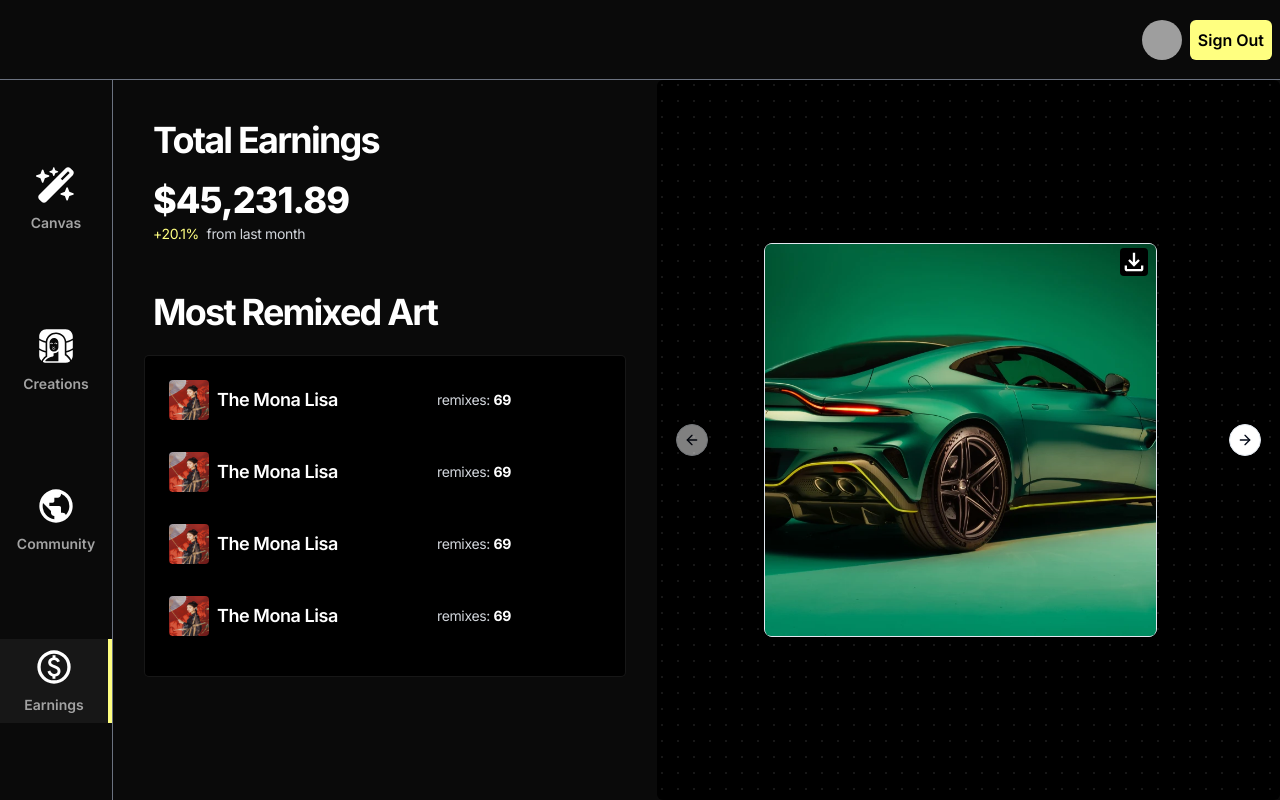
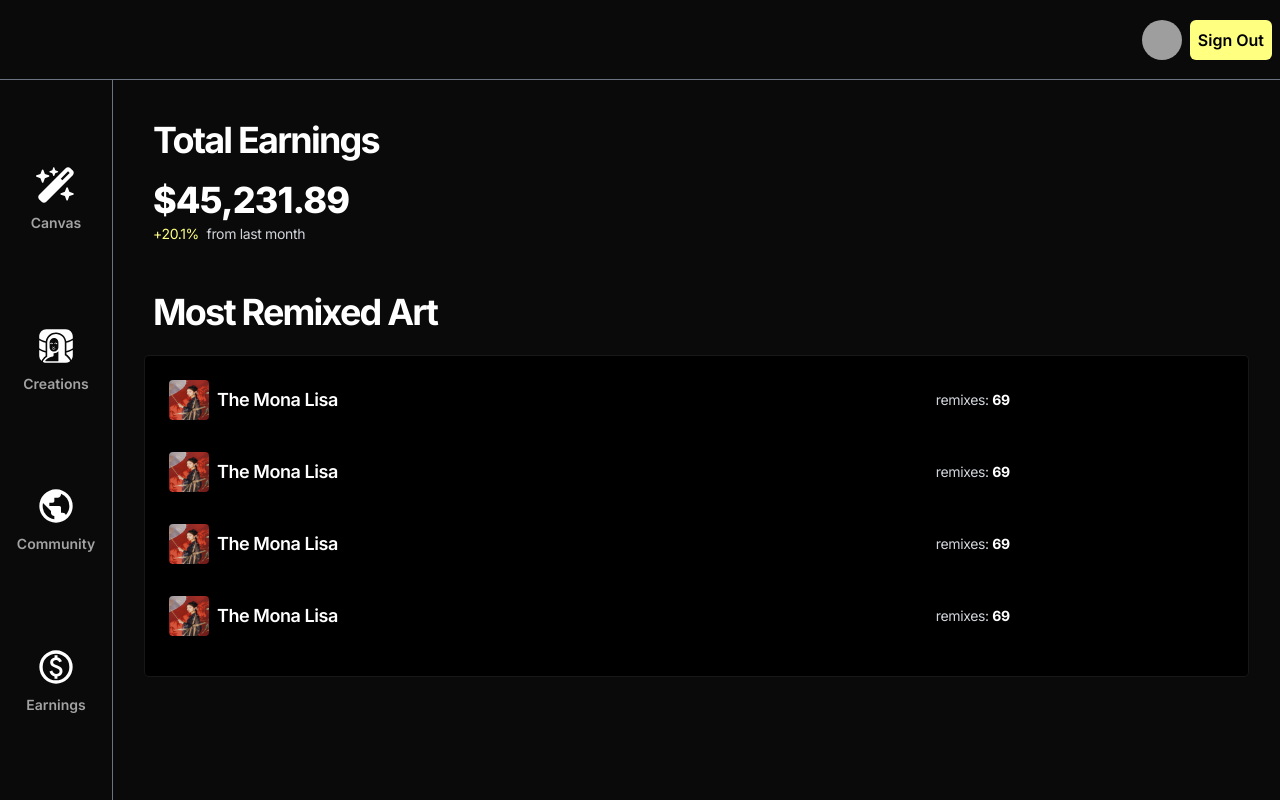
Before and after one commit to themuffineman/pendora, a Next.js app: page /dashboard/earnings in a window 1280 px wide. Built offline with nearby package versions, Linux system fonts and the light colour scheme; grey boxes are pictures that could not be loaded.

Commit message:
Seperated carousel into its own component

```diff
--- a/app/dashboard/layout.jsx
+++ b/app/dashboard/layout.jsx
@@ -1,98 +1,36 @@
-"use client"
-import React, {useState, useEffect, useRef} from "react";
-import Image from "next/image";
+
 import aston from '../../public/hero-images/aston.webp';
 import grim from '../../public/hero-images/grim.png';
 import { Avatar, AvatarFallback, AvatarImage } from "@/components/ui/avatar"
-import {ResizableHandle, ResizablePanel, ResizablePanelGroup, } from "@/components/ui/resizable"
-import {getPanelElement} from "react-resizable-panels"
 import { ScrollArea, ScrollBar } from "@/components/ui/scroll-area"
-import { Carousel, CarouselContent, CarouselItem, CarouselNext, CarouselPrevious, } from "@/components/ui/carousel"
 import Navigation from "@/components/Navigation";
-import ImageCarousel from "@/components/ImageCarousel";
 import ActionBtn from "@/components/ActionBtn";
 import { usePathname } from 'next/navigation'
+import CarouselSection from '@/components/CarouselSection';
 
 
 const layout = ({children}) => {
-    const pathName = usePathname()
-
     const urls = [aston, grim, aston, grim, aston, grim]
-    const panelRefs = useRef()
-
-    // useEffect(() => {
-    //     const leftPanelElement = getPanelElement("left-panel");
-    //     const rightPanelElement = getPanelElement("right-panel");
-    //     // console.log(rightPanelElement.gSizegit add .Id())
-
-
-    //     // If you want to, you can store them in a ref to pass around
-    //     panelRefs.current = {
-    //       leftPanelElement,
-    //       rightPanelElement,
-    //     };
-    // }, []);
-
-
-
-    // const [prompt, setPrompt] = useState('')
-    // const [urls, setUrls] = useState([])
-
-    // const createPrediction = async()=>{
-    //     const response = await fetch('/api/create-prediction', {body: JSON.stringify(prompt), method: "POST"})
-    //     const predictionUrls = await response.json()
-    //     console.log("Url Array:", predictionUrls.urls.output)
-    //     setUrls(predictionUrls.urls.output)
-    // }
-
-    // const updatePrompt = (e)=> {
-    //     setPrompt(e.target.value)
-    // }
-
-    // const setAspectRatio = (aspect) =>{
-
-    // }
-
   return (
     <main className="w-full h-screen flex flex-col bg-neutral-950  relative">
-
         <nav className="flex justify-end items-center  border-gray-500 border-b h-[10%] p-2">
             <div className="flex gap-2 items-center">
                 <Avatar className="bg-black text-white font-semibold uppercase">
                     <AvatarImage src={aston} />
                     <AvatarFallback className="bg-black">PS</AvatarFallback>
                 </Avatar>
-
                 <ActionBtn>Sign Out</ActionBtn>
             </div>
         </nav>
-
-
-        <div   className=" h-[90%] flex justify-between items-center relative overflow-auto">
-            <Navigation currentUrl={pathName}/>
-
+        <div className=" h-[90%] flex justify-between items-center relative overflow-auto">
+            <Navigation/>
             <div className="flex-1 h-full relative flex flex-col items-center bg-neutral-950 border-l-gray-500 border-l text-white">
                 <ScrollArea className="h-full w-full">
                     {children}
                 </ScrollArea>
             </div>
-
-            {/* <ResizableHandle withHandle/> */}
-
-            <div className="flex-1 p-10 h-full flex flex-col gap-4 justify-center items-center relative bg-black bg-dot-white/[0.2] rounded-md">
-                    <Carousel className="p-10 w-[90%]">
-                        <CarouselContent className="w-full">
-                            {urls?.map((url)=>(
-                                <ImageCarousel src={url}/>
-                            ))}
-                        </CarouselContent>
-                        <CarouselPrevious />
-                        <CarouselNext />
-                    </Carousel>
-            </div>
-
+            <CarouselSection urls={urls}/>
         </div>
-
     </main>
   )
 }
--- /dev/null
+++ b/components/CarouselSection.jsx
@@ -0,0 +1,21 @@
+import { Carousel, CarouselContent, CarouselItem, CarouselNext, CarouselPrevious, } from "./ui/carousel"
+import ImageCarousel from "./ImageCarousel";
+
+
+const CarouselSection = ({urls}) => {
+  return (
+    <div className="flex-1 hidden p-10 h-full flex-col gap-4 justify-center items-center relative bg-black bg-dot-white/[0.2] rounded-md">
+        <Carousel className="p-10 w-[90%]">
+            <CarouselContent className="w-full">
+                {urls?.map((url)=>(
+                    <ImageCarousel src={url}/>
+                ))}
+            </CarouselContent>
+            <CarouselPrevious />
+            <CarouselNext />
+        </Carousel>
+    </div>
+  )
+}
+
+export default CarouselSection
```
